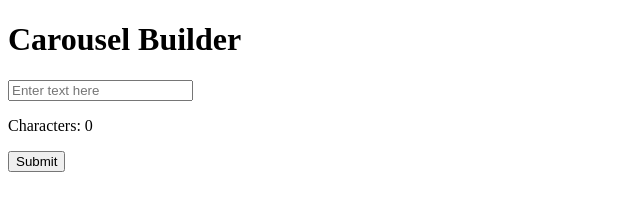
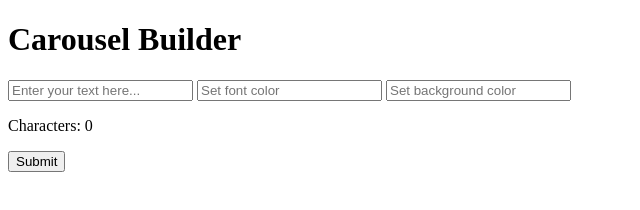
Before and after one commit to Daymannovaes/carrousel-builder, a website built with Vite: page index.html in a window 1280 px wide. Shown: the whole page, without its empty margins (0-640 px from the left). Built offline with nearby package versions, Linux system fonts and the light colour scheme.

Commit message:
Add text fields to change font and background colors

```diff
--- a/index.html
+++ b/index.html
@@ -7,7 +7,9 @@
 </head>
 <body>
     <h1>Carousel Builder</h1>
-    <input type="text" id="textInput" placeholder="Enter text here">
+    <input type="text" id="textInput" placeholder="Enter your text here...">
+    <input type="text" id="fontColor" placeholder="Set font color">
+    <input type="text" id="backgroundColor" placeholder="Set background color">
     <p id="charCounter">Characters: 0</p>
     <button id="submitButton">Submit</button>
     <div id="displayText">
--- a/src/index.js
+++ b/src/index.js
@@ -8,6 +8,8 @@ const submitButton = document.getElementById("submitButton");
 const displayText = document.getElementById("displayText");
 const charCounter = document.getElementById("charCounter");
 const errorMessage = document.getElementById("errorMessage");
+const fontColorInput = document.getElementById("fontColor");
+const backgroundColorInput = document.getElementById("backgroundColor");
 
 const splitText = (text) => {
     const words = text.split(" ");
```
